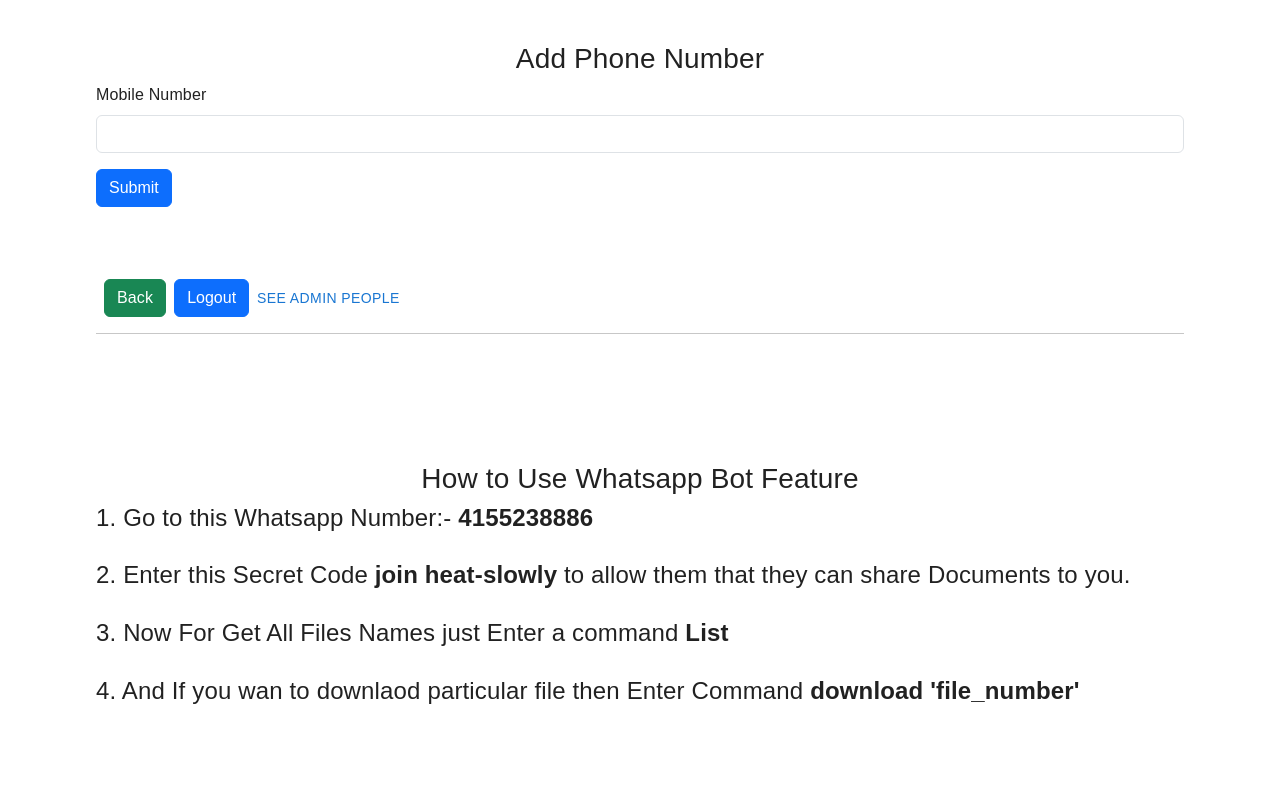
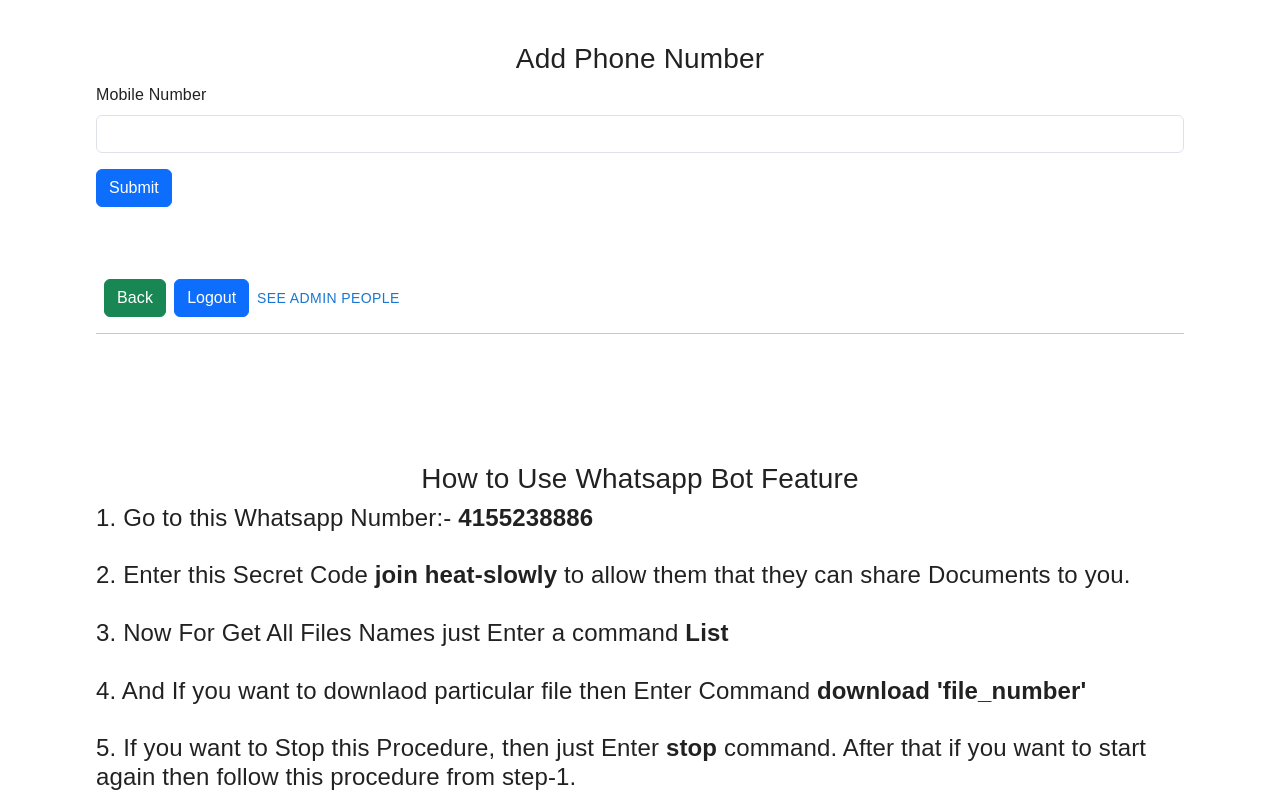
Before and after one commit to AKSHDESAI1/wds-drive, a React (Create React App) app: page /user in a window 1280 px wide. Shown: the part 280-1080 px from the top of the page. Before the commit the page ends 993 px from the top, so only its background shows below. Built offline with nearby package versions, Linux system fonts and the light colour scheme; no server answers; the database is empty; sample sign-in values are in the browser's storage.

Commit message:
Update Dashboard.js

```diff
--- a/src/Components/authentication/Dashboard.js
+++ b/src/Components/authentication/Dashboard.js
@@ -117,7 +117,10 @@
       3. Now For Get All Files Names just Enter a command <b>List</b>
       <br /> <br />
 
-      4. And If you wan to downlaod particular file then Enter Command <b>download 'file_number'</b>
+      4. And If you want to downlaod particular file then Enter Command <b>download 'file_number'</b>
+      <br /> <br />
+
+      5. If you want to Stop this Procedure, then just Enter <b>stop</b> command. After that if you want to start again then follow this procedure from step-1.
       </h4>
     </>
   )
```
